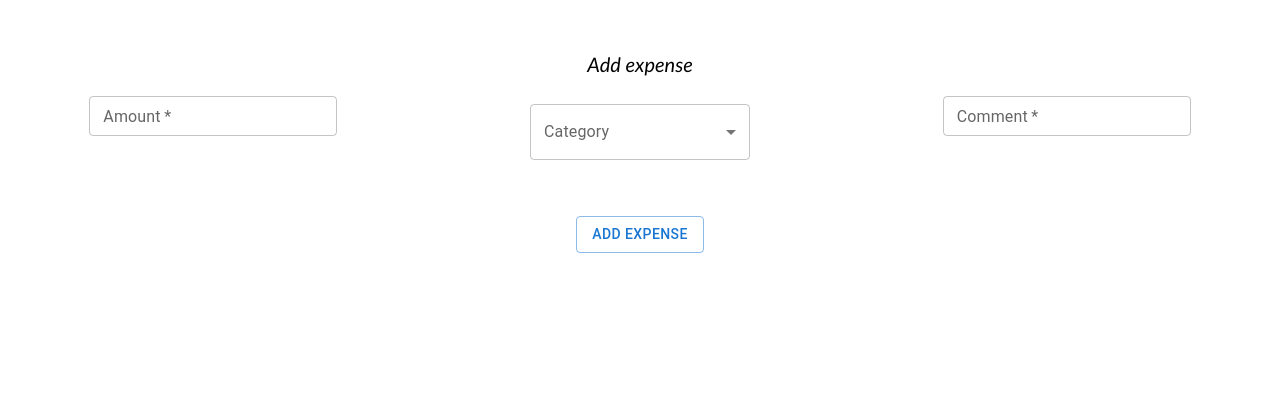
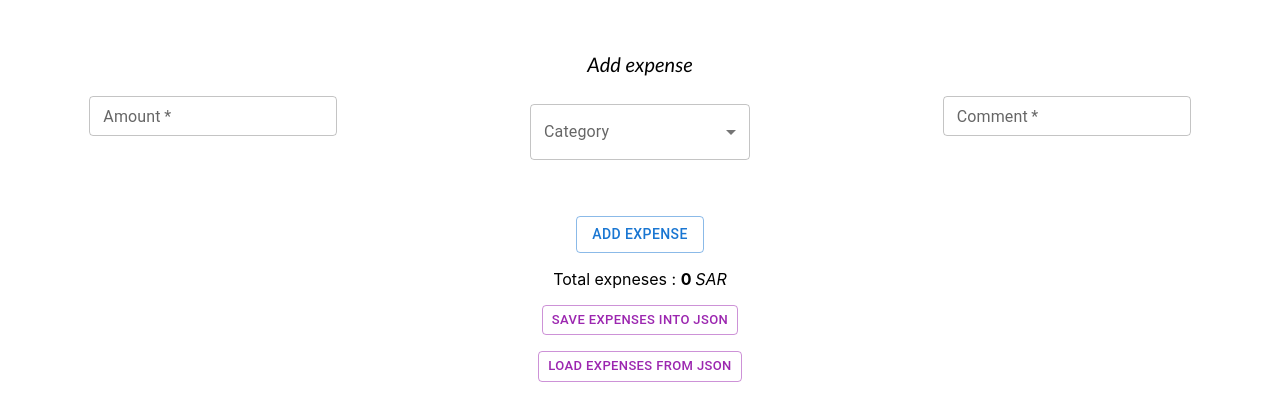
Before and after one commit to mmass94/Bueget-Management, a React (Create React App) app in the folder budget-management/: page / in a window 1280 px wide. Shown: the top 420 px of the page. Built offline with nearby package versions, Linux system fonts and the light colour scheme.

Commit message:
save and load expenses to Json

```diff
--- a/budget-management/package.json
+++ b/budget-management/package.json
@@ -10,6 +10,7 @@
     "@testing-library/react": "^13.4.0",
     "@testing-library/user-event": "^13.5.0",
     "bootstrap": "^5.2.3",
+    "file-saver": "^2.0.5",
     "react": "^18.2.0",
     "react-devtools": "^4.27.7",
     "react-dom": "^18.2.0",
--- a/budget-management/src/App.js
+++ b/budget-management/src/App.js
@@ -2,12 +2,19 @@ import "./App.css";
 import ExpenseForm from "./components/expenseForm";
 import TableOfContent from "./components/table/tableOfContent";
 import Bar from "./components/visulization/barChart";
+import SaveExpensesButton from "./components/saveToJson";
+import LoadExpensesButton from "./components/readFromJson";
+import Box from "@mui/material/Box";
+
 function App() {
   return (
     <div className="App">
       <ExpenseForm />
       <TableOfContent />
       <Bar />
+      <SaveExpensesButton />
+      <LoadExpensesButton />
+      <Box sx={{ m: 2 }} />
     </div>
   );
 }
--- /dev/null
+++ b/budget-management/src/components/readFromJson.js
@@ -0,0 +1,47 @@
+import { useDispatch } from "react-redux";
+import Button from "./formElements/button";
+
+// import { updateExpenses } from "./actions";
+import { updateExpenses } from "../redux/index";
+
+const LoadExpensesButton = () => {
+  const dispatch = useDispatch();
+
+  const handleLoadClick = () => {
+    const fileInput = document.createElement("input");
+    fileInput.type = "file";
+    fileInput.accept = "application/json";
+    fileInput.addEventListener("change", handleFileChange);
+    fileInput.click();
+  };
+
+  const handleFileChange = (event) => {
+    const file = event.target.files[0];
+
+    if (file) {
+      const reader = new FileReader();
+      reader.onload = handleFileLoad;
+      reader.readAsText(file);
+    }
+  };
+
+  const handleFileLoad = (event) => {
+    const fileContent = event.target.result;
+    const parsedExpenses = JSON.parse(fileContent);
+    dispatch(updateExpenses(parsedExpenses));
+  };
+
+  return (
+    <div>
+      <Button
+        ButtonName={"load expenses from json "}
+        onClick={handleLoadClick}
+        color={"secondary"}
+        size={"small"}
+      ></Button>
+      {/* <button onClick={handleLoadClick}>Load Expenses</button> */}
+    </div>
+  );
+};
+
+export default LoadExpensesButton;
--- /dev/null
+++ b/budget-management/src/components/saveToJson.js
@@ -0,0 +1,27 @@
+import { useSelector } from "react-redux";
+import { saveAs } from "file-saver";
+import Button from "./formElements/button";
+
+const SaveExpensesButton = () => {
+  const Expenses = useSelector((state) => state.expense.expenses);
+
+  const handleSaveClick = () => {
+    const jsonExpenses = JSON.stringify(Expenses);
+    console.log("from JSON comp  JSON.stringify:", jsonExpenses);
+
+    console.log("from JSON comp expenses are :", Expenses);
+    const blob = new Blob([jsonExpenses], { type: "application/json" });
+    saveAs(blob, "expenses.json");
+  };
+
+  return (
+    <Button
+      ButtonName={"save expenses into json "}
+      onClick={handleSaveClick}
+      color={"secondary"}
+      size={"small"}
+    ></Button>
+  );
+};
+
+export default SaveExpensesButton;
--- a/budget-management/src/components/visulization/barChart.js
+++ b/budget-management/src/components/visulization/barChart.js
@@ -36,6 +36,10 @@ const BarChartComponent = () => {
 
   return (
     <div>
+      <p className="totalAmount">
+        Total expneses : <b>{totalAmount} </b> <em>SAR</em>
+      </p>
+
       {Expenses.length > 0 ? (
         <Grid container alignItems="center">
           <Grid
--- a/budget-management/src/redux/expenses/expensesActions.js
+++ b/budget-management/src/redux/expenses/expensesActions.js
@@ -19,3 +19,9 @@ export const removeExpense = (expenseId) => {
     payload: expenseId,
   };
 };
+
+// actions.js
+export const updateExpenses = (expenses) => ({
+  type: "UPDATE_EXPENSES",
+  payload: expenses,
+});
--- a/budget-management/src/redux/expenses/expensesReducer.js
+++ b/budget-management/src/redux/expenses/expensesReducer.js
@@ -1,5 +1,6 @@
 import { ADD_EXPENSE } from "./expensesTypes";
 import { REMOVE_EXPENSE } from "./expensesTypes";
+import { UPDATE_EXPENSES } from "./expensesTypes";
 
 import { v4 as uuidv4 } from "uuid";
 
@@ -32,6 +33,12 @@ function expenseReducer(state = initialState, action) {
         expenses: updatedExpenses,
       };
 
+    case UPDATE_EXPENSES:
+      return {
+        ...state,
+        expenses: action.payload,
+      };
+
     default:
       return state;
   }
--- a/budget-management/src/redux/expenses/expensesTypes.js
+++ b/budget-management/src/redux/expenses/expensesTypes.js
@@ -1,2 +1,3 @@
 export const ADD_EXPENSE = "ADD_EXPENSE";
 export const REMOVE_EXPENSE = "REMOVE_EXPENSE";
+export const UPDATE_EXPENSES = "UPDATE_EXPENSES";
--- a/budget-management/src/redux/index.js
+++ b/budget-management/src/redux/index.js
@@ -1,4 +1,5 @@
 export { addExpense } from "./expenses/expensesActions";
 export { removeExpense } from "./expenses/expensesActions";
+export { updateExpenses } from "./expenses/expensesActions";
 // export { buyIcecream } from "./Icecream/IcecreamActions";
 // export * from "./user/userActions";
```
Also changed, not shown: 1 other file (tests, documents, lock files or other folders).
